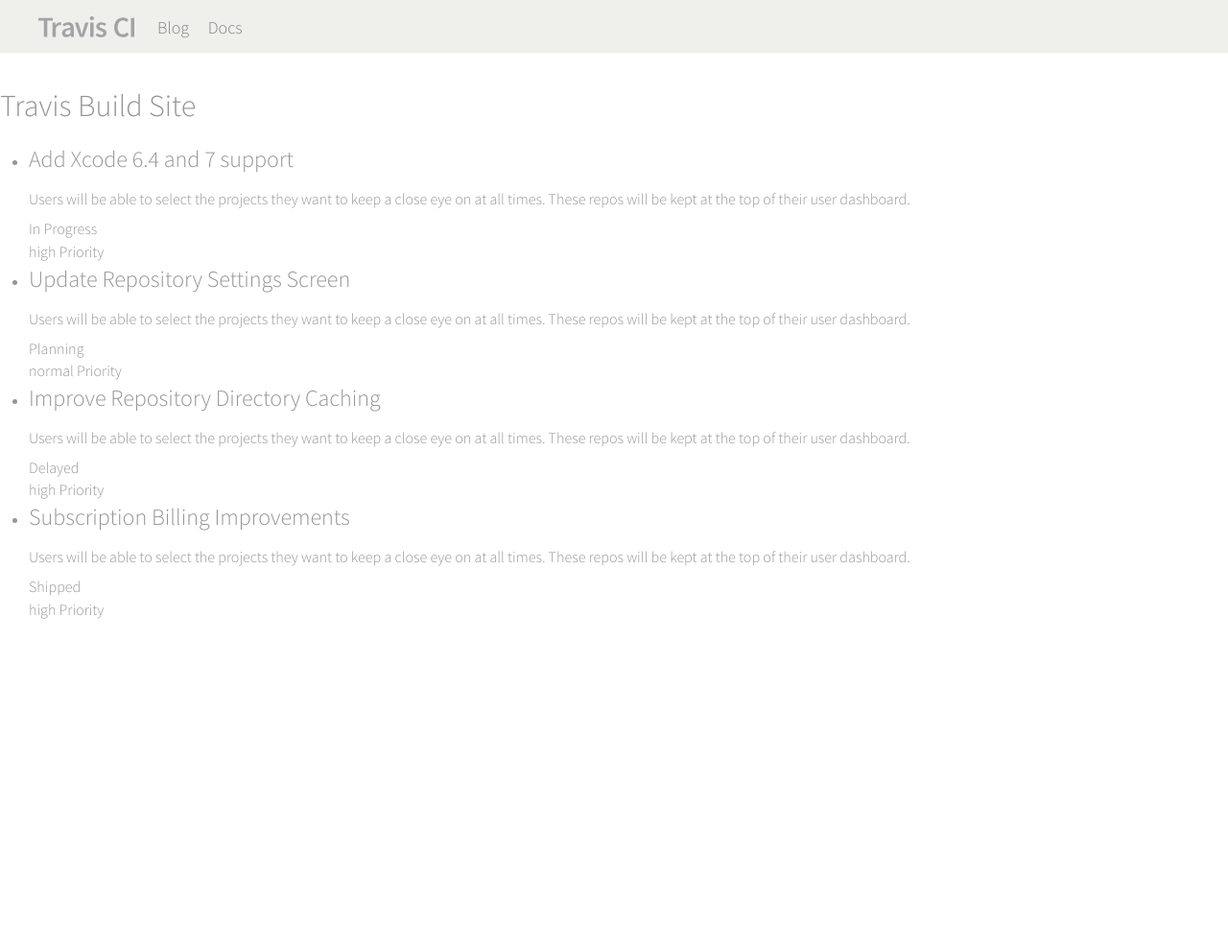
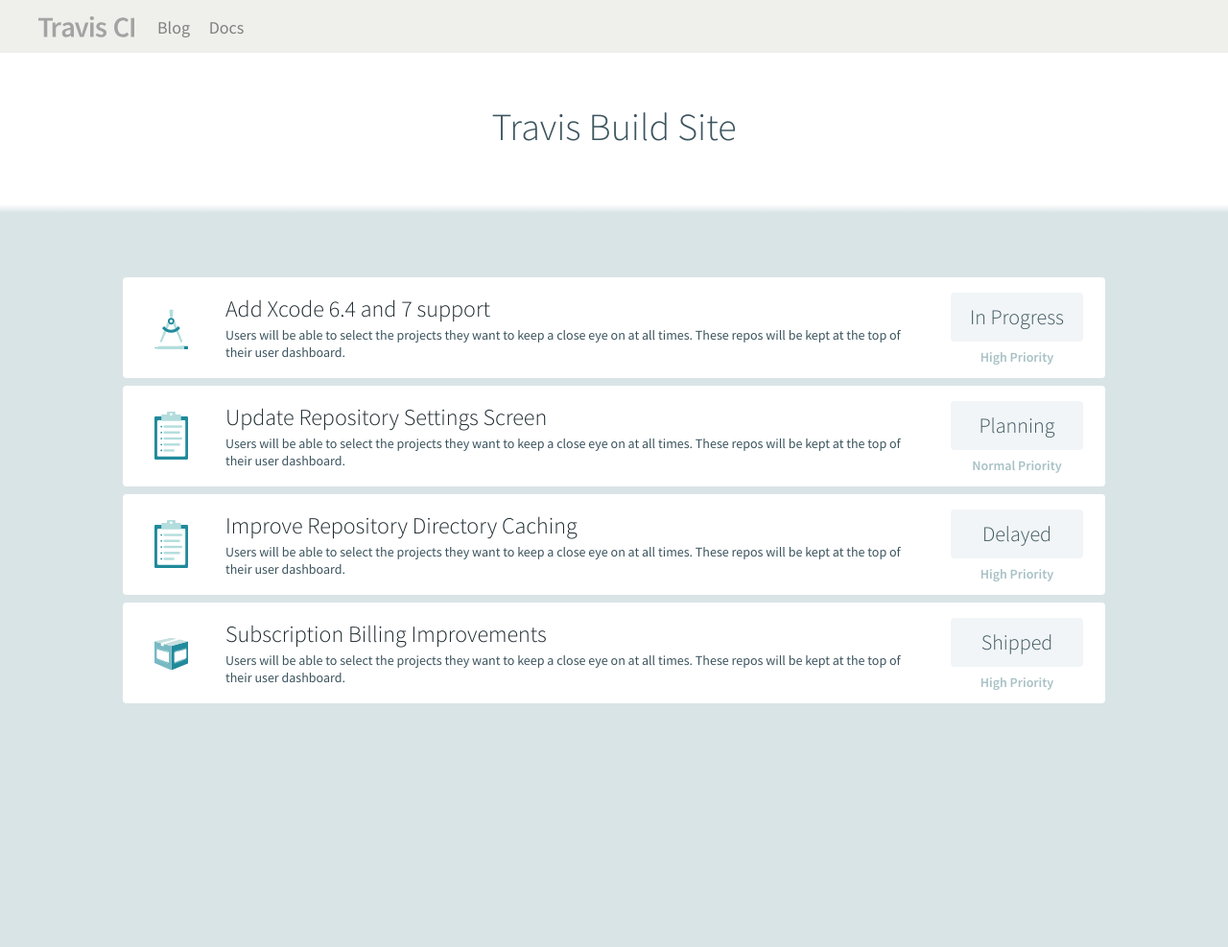
Before and after one commit to travis-ci/travis-next, a Jekyll site: the page built from index.html, in a window 1280 px wide. Shown: the whole page at 96% size. Built offline with Jekyll 4.4.1, drawn with Linux system fonts in a browser that asks for light colours; before the commit the page ends 900 px from its top, so only the background shows below that.

Commit message:
more styles

```diff
--- a/_sass/_base.scss
+++ b/_sass/_base.scss
@@ -17,7 +17,7 @@
     box-sizing: border-box;
     font-size: $font-size-sm;
     line-height: 1.45;
-    font-weight: 300;
+    font-weight: 400;
     color: $grey-medium;
     background-color: $white;
     -webkit-text-size-adjust: 100%;
--- /dev/null
+++ b/_sass/_icons.sass
@@ -0,0 +1,21 @@
+%icon
+  background:
+    size: 100%
+    repeat: no-repeat
+
+
+.icon-clipboard
+  @extend %icon
+  background-image: url(../svg/clipboard.svg)
+
+.icon-compass
+  @extend %icon
+  -webkit-transform: translateY(0.4em)
+  transform: translateY(0.4em)
+  background-image: url(../svg/compass.svg)
+
+.icon-shipment
+  @extend %icon
+  -webkit-transform: translateY(0.6em)
+  transform: translateY(0.6em)
+  background-image: url(../svg/shipment.svg)
--- /dev/null
+++ b/_sass/_layout.sass
@@ -0,0 +1,28 @@
+
+$bg: #D9E4E6
+
+.wrapper
+  min-height: 100vh
+  padding: 0 $column-gutter/2
+  overflow-y: auto
+  background: linear-gradient(180deg, $white 0%, $white 14%, $bg 15%, $bg)
+
+  @media #{$medium-up}
+    padding: 0
+
+
+.main-header
+  margin: 1em 0 8em
+  h1
+    font-size: 40px
+    color: #3c545e
+    text-align: center
+
+
+.main
+  padding-bottom: 5rem
+  overflow-y: inherit
+
+  @media #{$medium-up}
+    width: 1024px
+    margin: auto
--- /dev/null
+++ b/_sass/_steps.sass
@@ -0,0 +1,64 @@
+.steps
+  padding: 0
+  margin: 0
+  list-style-type: none
+
+.step
+  @include grid-row
+  margin-bottom: .5rem
+  padding: 1em .5em
+  border-radius: 4px
+  background-color: $white
+  @media #{$medium-up}
+    max-height: 105px
+
+
+.step-icon
+  @include grid-column(6)
+  @media #{$medium-up}
+    @include grid-column(1)
+  div[class*="icon-"]
+    height: 50px
+    width: 35px
+    margin: .7em auto
+
+.step-main
+  @include grid-column(12)
+  @media #{$small-only}
+    margin-top: 1em
+  @media #{$medium-up}
+    @include grid-column(9)
+  h2
+    margin: 0
+    color: #1e2a2f
+    font-size: 24px
+
+  p
+    font-weight: 500
+    color: #3c545e
+    font-size: $font-size-s
+    line-height: 1.3
+
+
+.step-status
+  @include grid-column(6)
+  @media #{$medium-up}
+    @include grid-column(2)
+    float: right
+
+.step-prio
+  color: #a8c1c6
+  font-weight: 600
+  font-size: $font-size-s
+  margin-top: .4rem
+  text-align: center
+  text-transform: capitalize
+
+.step-stat
+  background-color: #f1f5f7
+  border-radius: 4px
+  color: #3c545e
+  padding: .6rem 1rem
+  font-size: $font-size-ml
+  text-align: center
+  font-weight: 300
--- a/css/main.scss
+++ b/css/main.scss
@@ -35,3 +35,5 @@
 @import "base";
 @import "layout";
 @import "top";
+@import "steps";
+@import "icons";
--- a/index.html
+++ b/index.html
@@ -16,14 +16,15 @@
         <div class="step-icon">
           <div class="icon-{{item.icon}}"></div>
         </div>
+        <div class="step-status">
+          <div class="step-stat">{{item.status}}</div>
+          <div class="step-prio">{{item.priority}} Priority</div>
+        </div>
         <div class="step-main">
           <h2>{{item.title}}</h2>
           <p>{{item.description}}</p>
         </div>
-        <div class="step-status">
-          <div>{{item.status}}</div>
-          <div>{{item.priority}} Priority</div>
-        </div>
+
       </li>
 
     {% endfor %}
```
Also changed, not shown: _sass/_layout.scss (deleted).
